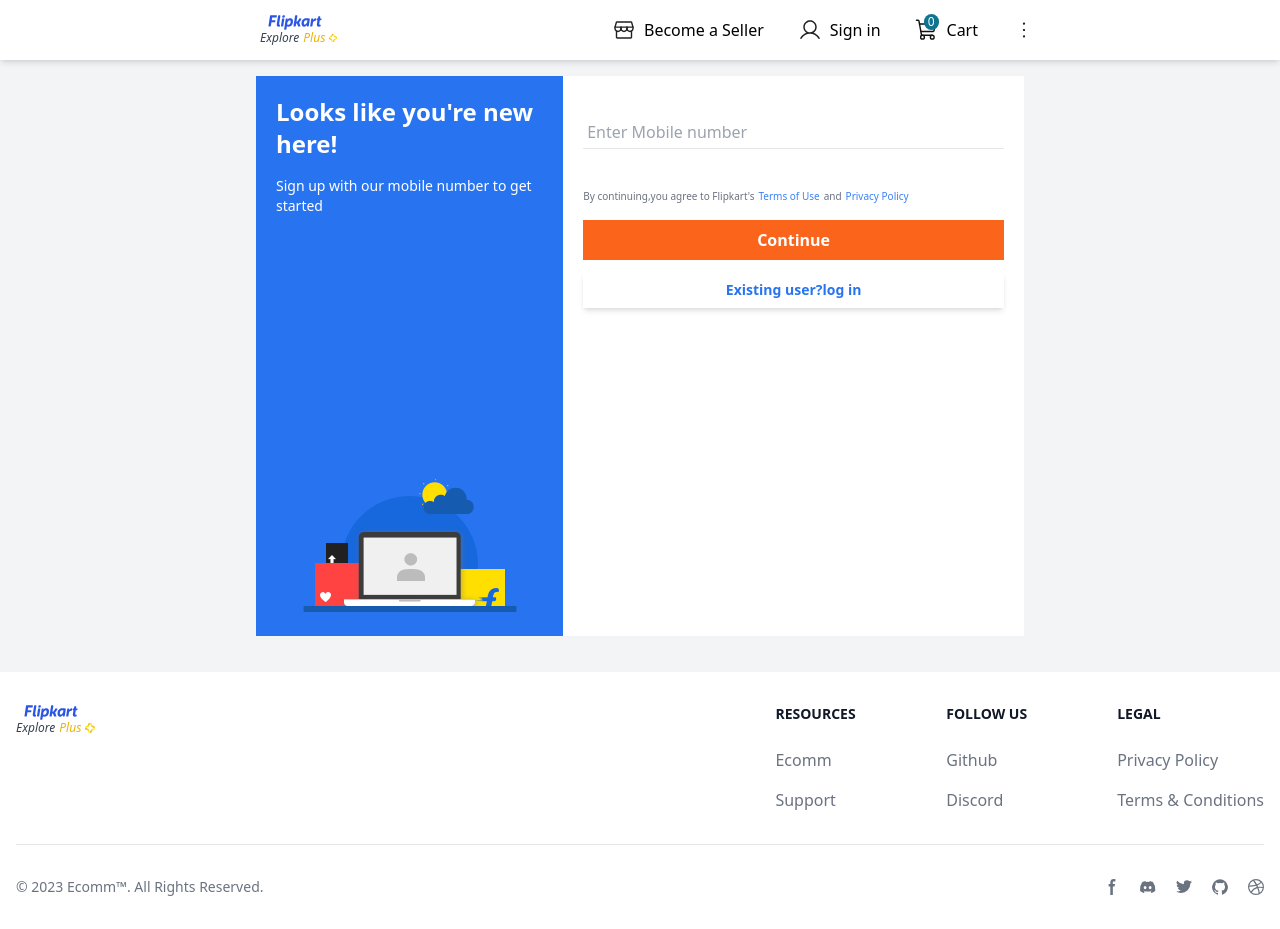
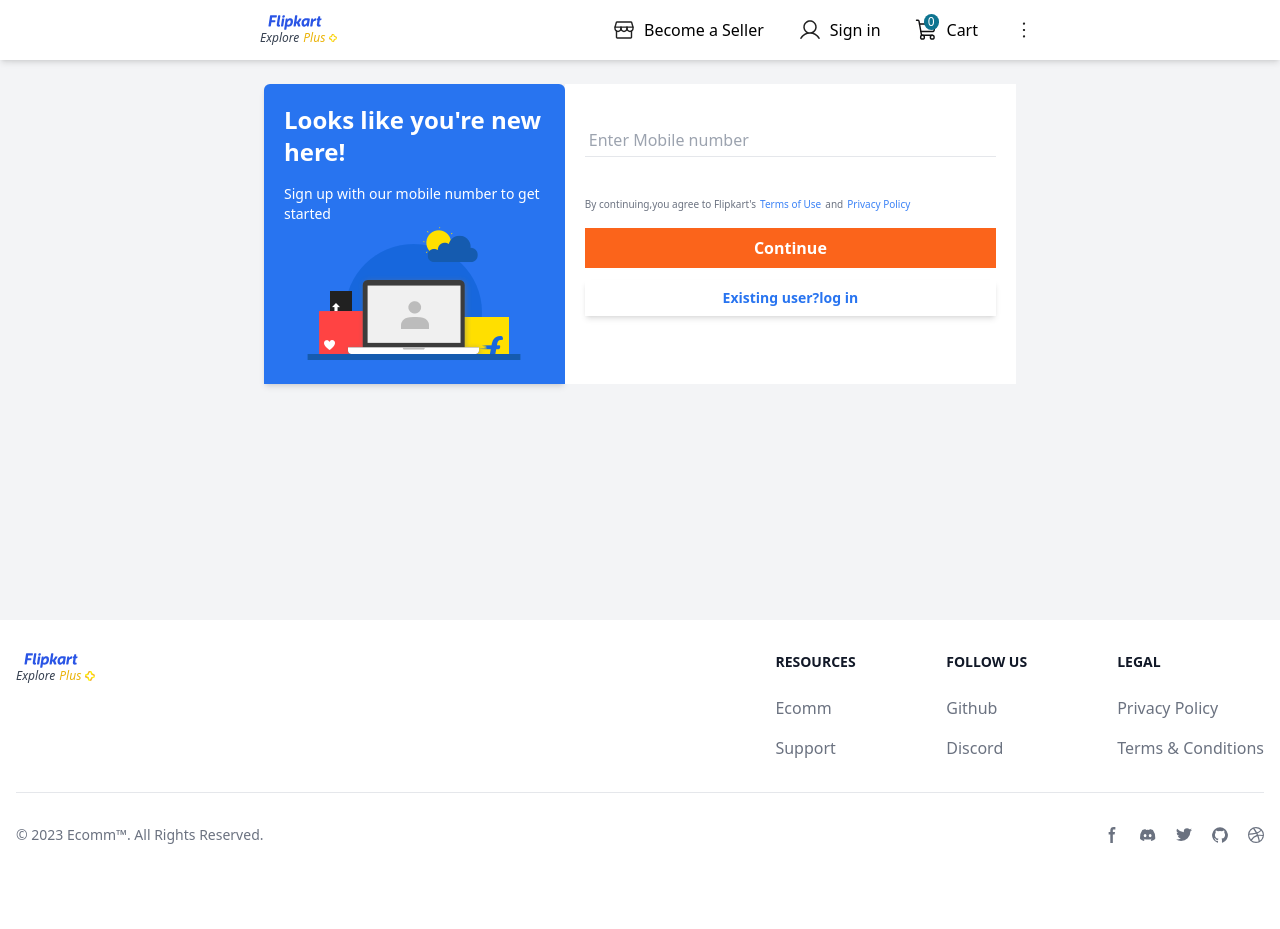
Before and after one commit to syprogrammer/ecommerce-with-firebase, a React (Vite) app: page /signup in a window 1280 px wide. After the commit the page ends 877 px from the top, so only its background shows below. Built offline with nearby package versions, Linux system fonts and the light colour scheme; no server answers.

Commit message:
ui changes in auth component

```diff
--- a/src/App.jsx
+++ b/src/App.jsx
@@ -35,7 +35,7 @@
         <div className="border-b-2 border-white h-[90px] lg:h-[60px]">
           <Navbar />
         </div>
-        <div className="bg-gray-100 min-h-[70vh]  pb-5">
+        <div className="bg-gray-100 min-h-[70vh] max-h-fit pb-5">
           <Outlet />
         </div>
         <Footer />
--- a/src/components/Auth.jsx
+++ b/src/components/Auth.jsx
@@ -1,10 +1,6 @@
 import AuthLeft from "../components/AuthLeft";
 import { Link } from "react-router-dom";
-import {
-  signInWithPhoneNumber,
-  RecaptchaVerifier,
-  getAuth,
-} from "firebase/auth";
+import { signInWithPhoneNumber, RecaptchaVerifier } from "firebase/auth";
 import { auth } from "../firebase";
 import { useNavigate } from "react-router-dom";
 
@@ -58,11 +54,11 @@
       });
   };
   return (
-    <div className="my-8 lg:my-4 flex flex-col lg:flex-row  lg:w-[60%] h-[70vh] mx-auto">
+    <div className="p-2 rounded-md h-full my-2 lg:my-4 flex flex-col lg:flex-row  lg:w-[60%]  mx-auto">
       <div className="lg:w-[40%] h-full">
         <AuthLeft heading={heading} subheading={subheading} />
       </div>
-      <div className="right lg:w-[60%] bg-white">
+      <div className="right lg:w-[60%] bg-white ">
         <form className="py-10 px-5">
           <input
             className="border-b p-1 w-full outline-none"
@@ -80,7 +76,7 @@
           >
             {mainbuttonText}
           </button>
-
+          <div id="recaptcha-container" className="recaptcha-container"></div>
           <Link to={secondbuttonLink}>
             <button
               id="sign-in-button"
@@ -91,7 +87,6 @@
           </Link>
         </form>
       </div>
-      <div id="recaptcha-container" className="recaptcha-container"></div>
     </div>
   );
 };
--- a/src/components/AuthLeft.jsx
+++ b/src/components/AuthLeft.jsx
@@ -2,7 +2,7 @@
 
 const AuthLeft = ({heading,subheading}) => {
   return (
-    <div className="w-full p-5 h-full flex flex-col justify-between bg-[#2874f0]">
+    <div className="rounded-t-md shadow-md w-full p-5 h-full flex flex-col justify-between bg-[#2874f0]">
         <div className="flex flex-col gap-4 text-white">
             <h1 className='font-semibold text-2xl'>{heading}</h1>
             <h3 className='text-sm'>{subheading}</h3>
--- a/src/components/SearchContainer.jsx
+++ b/src/components/SearchContainer.jsx
@@ -3,7 +3,7 @@
 
 const SearchContainer = () => {
   const [searchText, setSearchText] = useState("trending");
-  const [searchBox, setSearchBox] = useState(false);
+  const [searchBox, setSearchBox] = useState(true);
   const suggestionData = useSuggestions(searchText);
   const openSearchBox = () => {
     if (searchBox.length < 1) {
```
